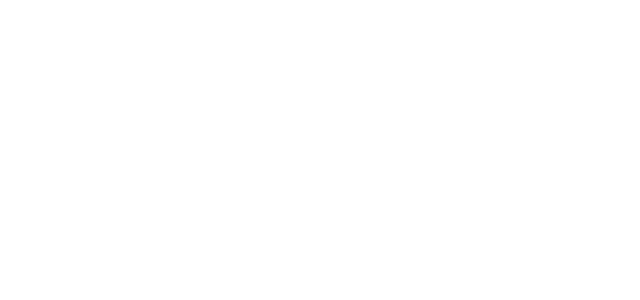
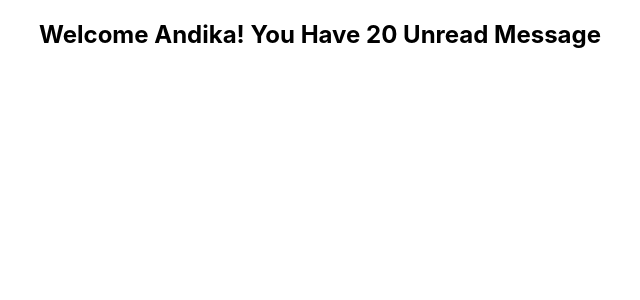
Before and after one commit to Leryv/react-typescript-demo, a React (Create React App) app: page / in a window 1280 px wide. Shown: the top 300 px of the page, without its empty margins (320-960 px from the left). Built offline with nearby package versions, Linux system fonts and the light colour scheme.

Commit message:
#1 Typing Props

```diff
--- a/src/App.tsx
+++ b/src/App.tsx
@@ -1,7 +1,12 @@
 import "./App.css";
+import { Greet } from "./components/Greet";
 
 const App = () => {
-  return <div className="App"></div>;
+  return (
+    <div className="App">
+      <Greet name="Andika" messageCount={20} isLoggedIn={true} />
+    </div>
+  );
 };
 
 export default App;
--- /dev/null
+++ b/src/components/Greet.tsx
@@ -0,0 +1,19 @@
+type GreetProps = {
+  name: string;
+  messageCount: number;
+  isLoggedIn: boolean;
+};
+
+export const Greet = (props: GreetProps) => {
+  return (
+    <div>
+      {props.isLoggedIn ? (
+        <h2>
+          Welcome {props.name}! You Have {props.messageCount} Unread Message
+        </h2>
+      ) : (
+        <h2>Welcome Guest</h2>
+      )}
+    </div>
+  );
+};
```
